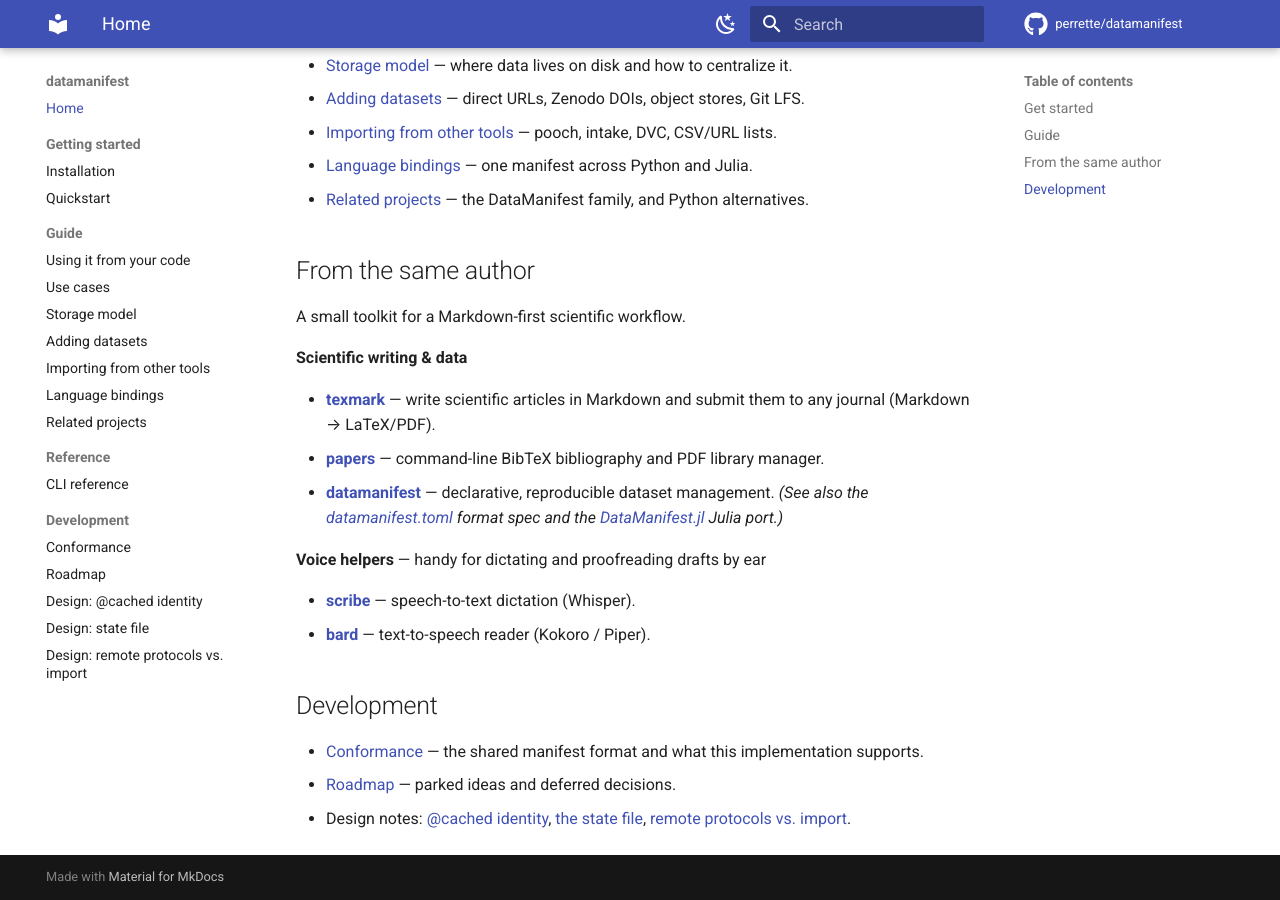
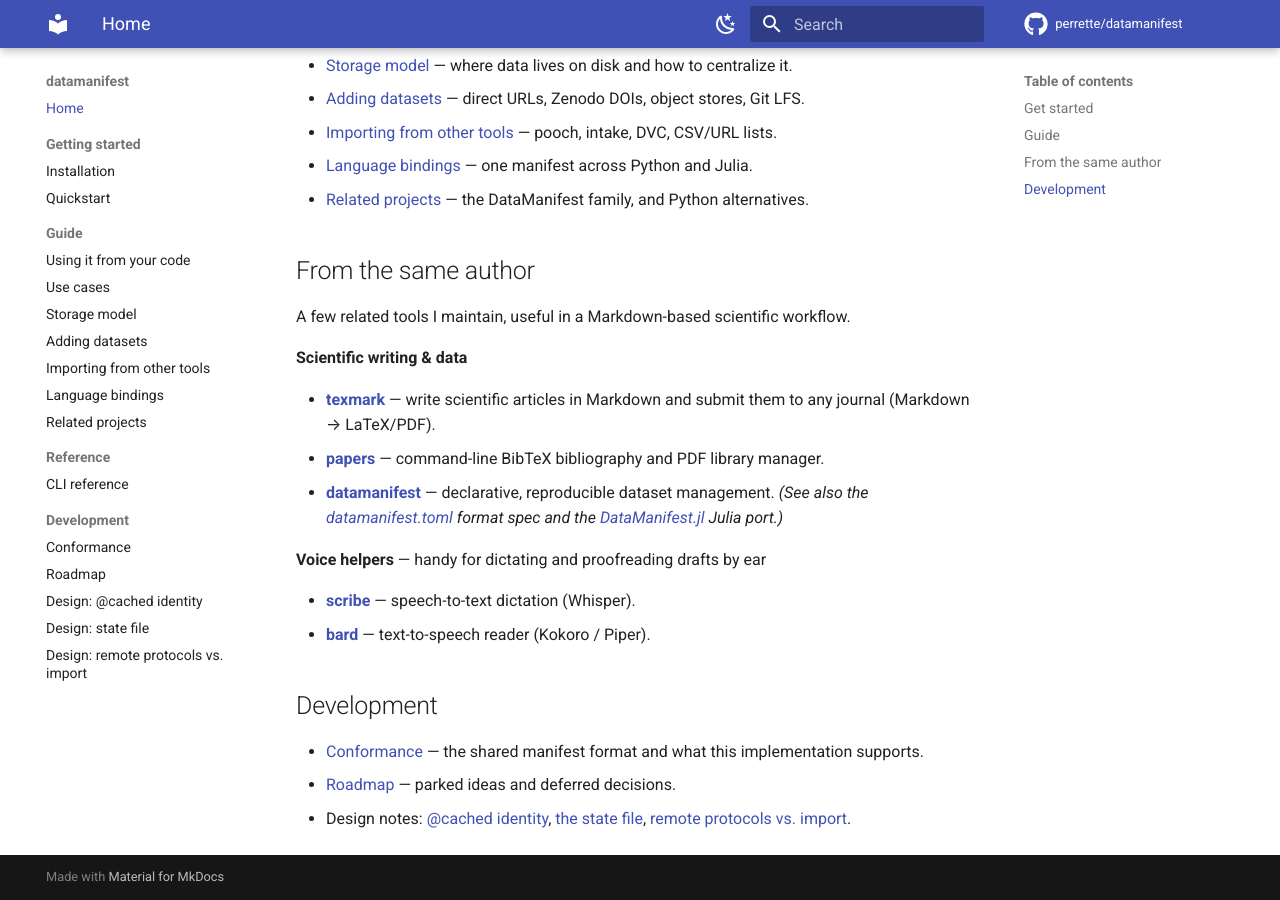
Before and after one commit to perrette/datamanifest, an MkDocs documentation site: the page built from docs/index.md, in a window 1280 px wide and 900 px high, scrolled down 1102 px. Built offline with MkDocs 1.6.1 and Material for MkDocs 9.7.7, drawn with Linux system fonts in a browser that asks for light colours; comment, search, counter and statistics services are not loaded.

Commit message:
docs: use consistent wording for 'From the same author' intro line

```diff
--- a/README.md
+++ b/README.md
@@ -92,7 +92,7 @@
 
 ## From the same author
 
-A small toolkit for a Markdown-first scientific workflow.
+A few related tools I maintain, useful in a Markdown-based scientific workflow.
 
 **Scientific writing & data**
 
--- a/docs/index.md
+++ b/docs/index.md
@@ -49,7 +49,7 @@
 
 ## From the same author
 
-A small toolkit for a Markdown-first scientific workflow.
+A few related tools I maintain, useful in a Markdown-based scientific workflow.
 
 **Scientific writing & data**
 
--- a/docs/related.md
+++ b/docs/related.md
@@ -1,6 +1,6 @@
 # Related projects
 
-A small toolkit for a Markdown-first scientific workflow.
+A few related tools I maintain, useful in a Markdown-based scientific workflow.
 
 **Scientific writing & data**
 
```
